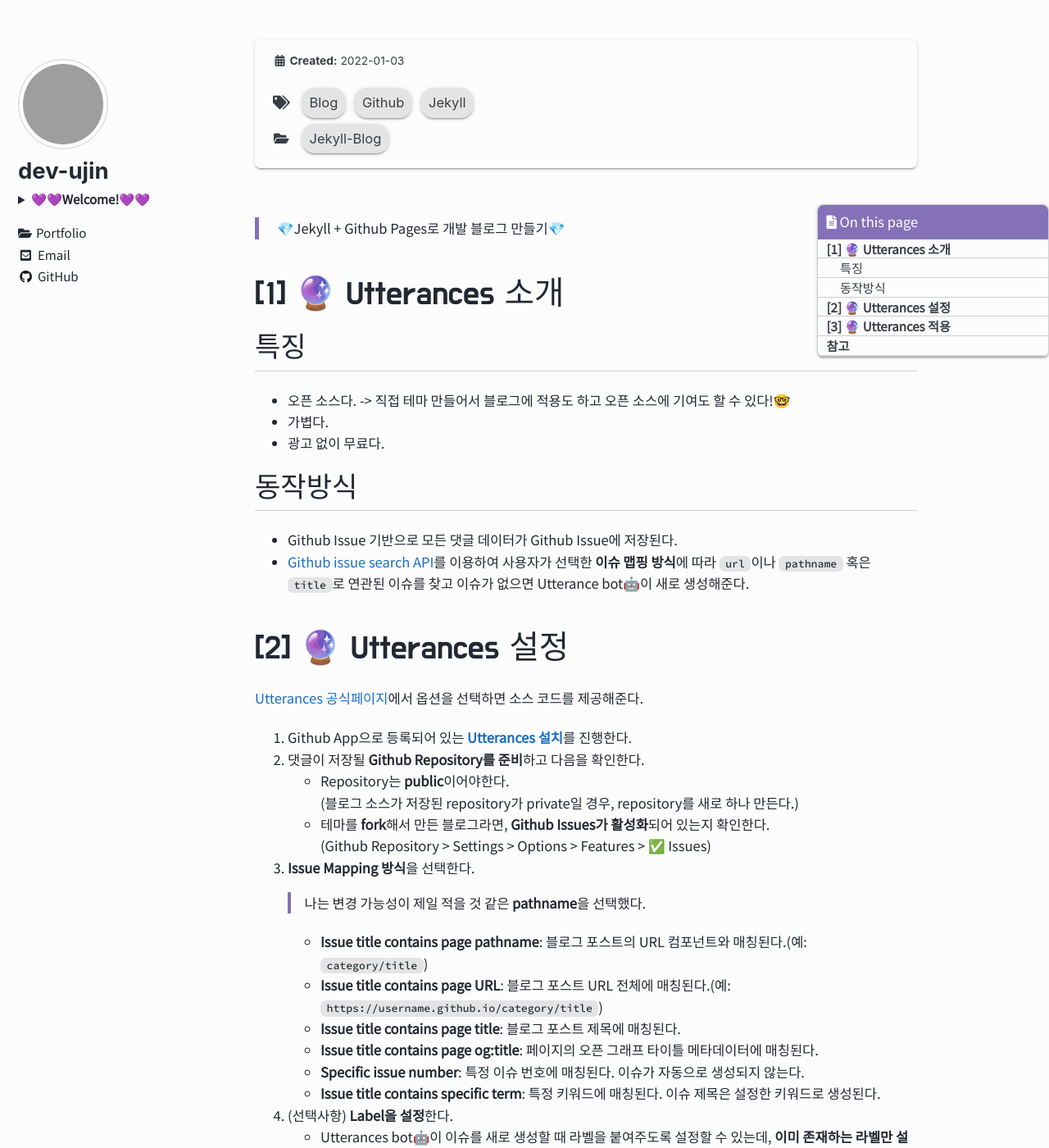
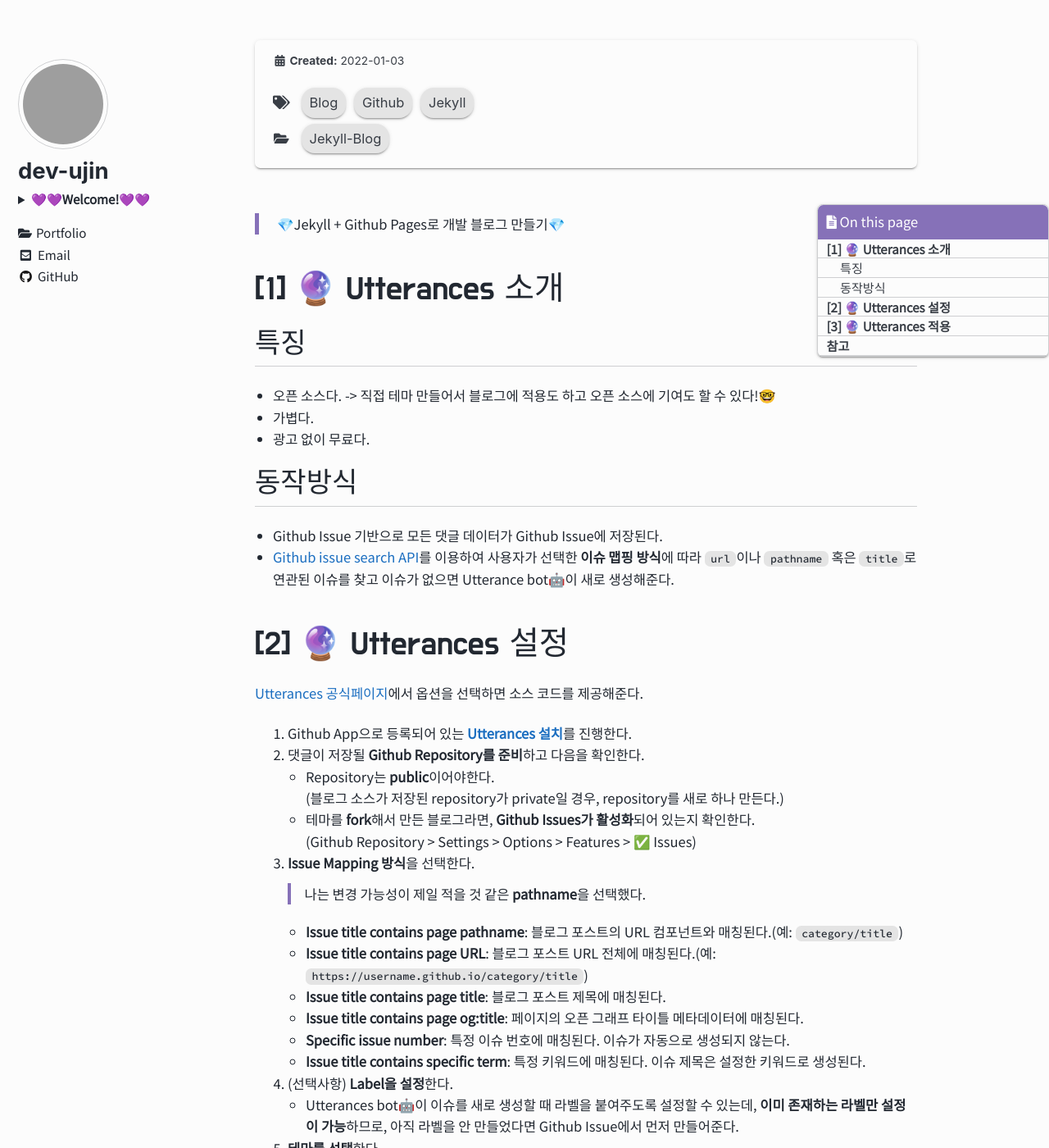
Before and after one commit to devyoujin/devyoujin.github.io, a Jekyll site: the page built from _posts/jekyll/2022-01-03-jekyll-blog-utterances.md, in a window 1280 px wide and 1400 px high, scrolled down 205 px. Shown: the whole window at 82% size. Built offline with Jekyll 4.4.1, drawn with Linux system fonts in a browser that asks for light colours; cached includes are drawn as plain includes; some web fonts are replaced; comment, search, counter and statistics services are not loaded; grey boxes are pictures that could not be loaded.

Commit message:
fix: fix list indentation in mobile size

```diff
--- a/_sass/minimal-mistakes/_base.scss
+++ b/_sass/minimal-mistakes/_base.scss
@@ -361,3 +361,9 @@ input[type="submit"],
   -webkit-transition: $global-transition;
   transition: $global-transition;
 }
+
+ul {
+  @include breakpoint(375px) {
+    padding-left: 1rem;
+  }
+}
--- a/_sass/minimal-mistakes/_page.scss
+++ b/_sass/minimal-mistakes/_page.scss
@@ -128,7 +128,7 @@ body {
 
   /* paragraph indents */
   p {
-    #margin: 0 0 $indent-var;
+    margin: 0 0 $indent-var;
 
     /* sibling indentation*/
     @if $paragraph-indent == true {
```
Also changed, not shown: 1 other file.
